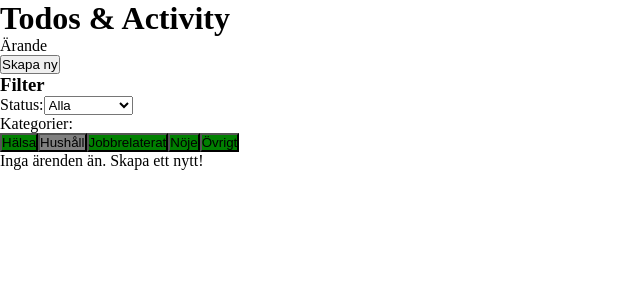
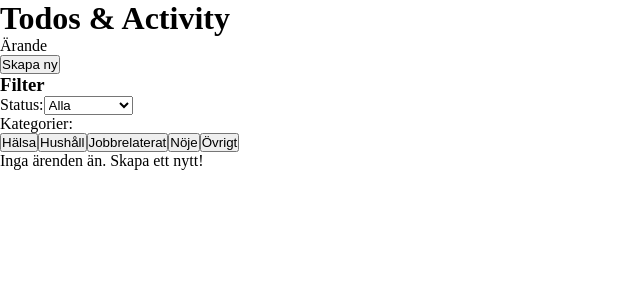
Before and after one commit to Ludvig-D/PAA, a React (Vite) app: page /todos in a window 1280 px wide. Shown: the top 300 px of the page, without its empty margins (0-640 px from the left). Built offline with nearby package versions, Linux system fonts and the light colour scheme.

Commit message:
lagt till filter

```diff
--- a/src/pages/TodoListPage.jsx
+++ b/src/pages/TodoListPage.jsx
@@ -7,8 +7,9 @@ const TodoListPage = () => {
     const { todos, deleteTodo, toggleStatus } = useContext(TodoContext);  // ÄNDRAT
     const [showModal, setShowModal] = useState(false);
     const [todoToEdit, setTodoToEdit] = useState(null);
-    const [statusFilter, setStatusFilter]= useState('all');
-    const [selectedCategories, setSelectedCategories] = useState(['Hälsa','Jobbrelaterat', 'Nöje', 'Övrigt']);
+    const [statusFilter, setStatusFilter] = useState('all');
+    const [selectedCategories, setSelectedCategories] = useState(['Hälsa', 'Hushåll', 'Jobbrelaterat', 'Nöje', 'Övrigt']);
+    const categories = ['Hälsa', 'Hushåll', 'Jobbrelaterat', 'Nöje', 'Övrigt'];
 
     const handleEdit = (todo) => {
         setTodoToEdit(todo);
@@ -20,14 +21,27 @@ const TodoListPage = () => {
         setTodoToEdit(null);
     };
 
-    const handleCategoryToggle = (category)=>{
-        if (selectedCategories.includes(category)){
+    const handleCategoryToggle = (category) => {
+        if (selectedCategories.includes(category)) {
             setSelectedCategories(selectedCategories.filter(c => c !== category));
         } else {
-            setSelectedCategories([...selectedCategories,category]);
+            setSelectedCategories([...selectedCategories, category]);
         };
+    }
 
+    const getFilteredTodo = () => {
+        let filtered = todos;
+        //filter på status
+        if (statusFilter === 'completed') {
+            filtered = filtered.filter(todo => todo.status === true);
+        } else if (statusFilter === 'incomplete') {
+            filtered = filtered.filter(todo => todo.status === false);
         }
+        filtered = filtered.filter(todo => selectedCategories.includes(todo.category));
+
+        return filtered;
+    }
+
     return (
         <div>
             <h1>Todos & Activity</h1>
@@ -40,8 +54,8 @@ const TodoListPage = () => {
                 <h3>Filter</h3>
                 <div>
                     <label>Status:</label>
-                    <select value= {statusFilter}
-                        onChange={(e)=>setStatusFilter(e.target.value)}>
+                    <select value={statusFilter}
+                        onChange={(e) => setStatusFilter(e.target.value)}>
 
 
                         <option value="all">Alla</option>
@@ -49,47 +63,23 @@ const TodoListPage = () => {
                         <option value="incomplete">Ej slutförda</option>
                     </select>
                 </div>
+
+
                 {/*Kategori*/}
 
                 <div>
                     <label>Kategorier:</label>
                     <div>
+                        {categories.map(category => (
                             <button
-            onClick={() => handleCategoryToggle('Hälsa')}
-            style={{ backgroundColor: selectedCategories.includes('Hälsa') ? 'green' : 'gray' }}
+                                key={category}
+                                onClick={() => handleCategoryToggle(category)}
                             >
-            Hälsa
+                                {category}
                             </button>
-        <button
-            onClick={() => handleCategoryToggle('Hushåll')}
-            style={{ backgroundColor: selectedCategories.includes('Hushåll') ? 'green' : 'gray' }}
-        >
-            Hushåll
-        </button>
-        <button
-            onClick={() => handleCategoryToggle('Jobbrelaterat')}
-            style={{ backgroundColor: selectedCategories.includes('Jobbrelaterat') ? 'green' : 'gray' }}
-        >
-            Jobbrelaterat
-        </button>
-        <button
-            onClick={() => handleCategoryToggle('Nöje')}
-            style={{ backgroundColor: selectedCategories.includes('Nöje') ? 'green' : 'gray' }}
-        >
-            Nöje
-        </button>
-        <button
-            onClick={() => handleCategoryToggle('Övrigt')}
-            style={{ backgroundColor: selectedCategories.includes('Övrigt') ? 'green' : 'gray' }}
-        >
-            Övrigt
-        </button>
+                        ))}
                     </div>
                 </div>
-
-
-
-
             </div>
 
             {showModal && (
@@ -102,7 +92,7 @@ const TodoListPage = () => {
             )}
 
             <div>
-                {todos.length === 0 ? (
+                {getFilteredTodo().length === 0 ? (
                     <p>Inga ärenden än. Skapa ett nytt!</p>
                 ) : (
                     todos.map(todo => (
```
Lines whose indentation alone changed are shown as unchanged.
